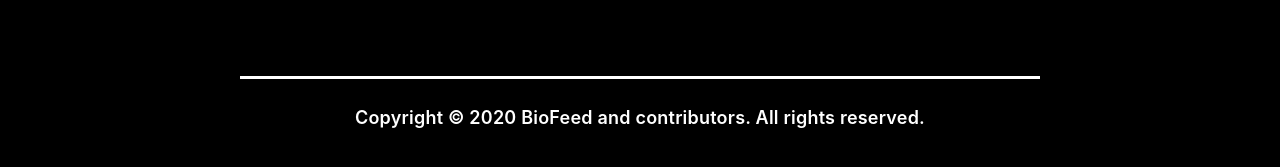
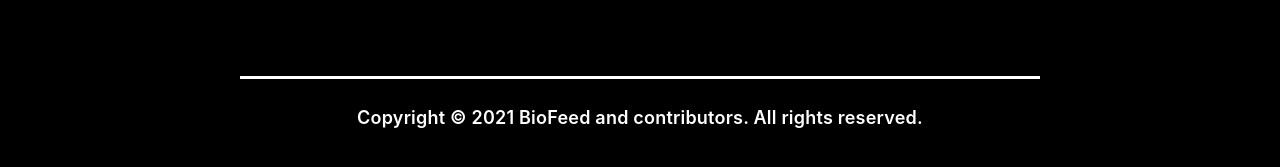
Before and after one commit to BioFeed/Website, a Jekyll site: the page built from index.html, in a window 1280 px wide and 900 px high, scrolled down 1538 px. Shown: the part 721-888 px from the top of the window. Built offline with Jekyll 4.4.1, drawn with Linux system fonts in a browser that asks for light colours.

Commit message:
Update index.html

```diff
--- a/index.html
+++ b/index.html
@@ -80,6 +80,6 @@
 </article>
 <footer>
 	<p>
-		Copyright © 2020 BioFeed and contributors. All rights reserved.
+		Copyright &copy; 2021 <a href="https://www.bio-feed.org">BioFeed</a> and contributors. All rights reserved.
 	</p>
 </footer>
```
